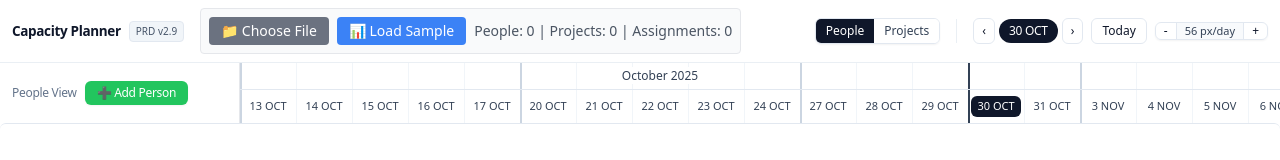
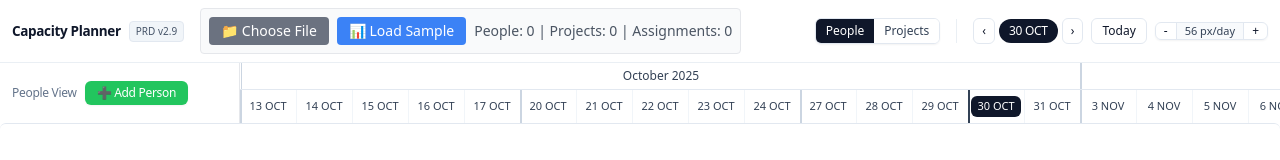
Before and after one commit to omniflow-oss/of-planner, a Nuxt app: page / in a window 1280 px wide. Shown: the top 160 px of the page. Built offline with nearby package versions, Linux system fonts and the light colour scheme.

Commit message:
Update TimelineHeader.vue

```diff
--- a/components/timeline/TimelineHeader.vue
+++ b/components/timeline/TimelineHeader.vue
@@ -7,8 +7,8 @@
     </div>
 
     <!-- Top: Month + Year -->
-    <div class="grid text-[12px] text-slate-700 select-none border-b border-slate-200" :style="{ gridTemplateColumns: monthColumns, transform: `translateX(-${scrollLeft}px)` }">
-      <div v-for="seg in monthSegments" :key="seg.key" class="text-center py-1 font-medium"> <span class="month-year">{{ monthWithYear(seg) }}</span></div>
+    <div class="grid text-[12px] text-slate-700 select-none border-b border-slate-200 bg-white " :style="{ gridTemplateColumns: monthColumns, transform: `translateX(-${scrollLeft}px)` }">
+      <div v-for="seg in monthSegments" :key="seg.key" class="text-center py-1 font-medium border-x border-slate-300 " style="transform: translateX(1px);"> <span class="month-year">{{ monthWithYear(seg) }}</span></div>
     </div>
     <!-- Bottom: Day (D MMM) -->
     <div class="grid text-[11px] text-slate-700 select-none" :style="{ gridTemplateColumns: dayColumns, transform: `translateX(-${scrollLeft}px)` }">
@@ -77,7 +77,4 @@ function isToday(day: string) {
 .cell-small  .month-numeric {
   display: block;
 }
-.month-year{
-  background-color: white;
-}
 </style>
```
